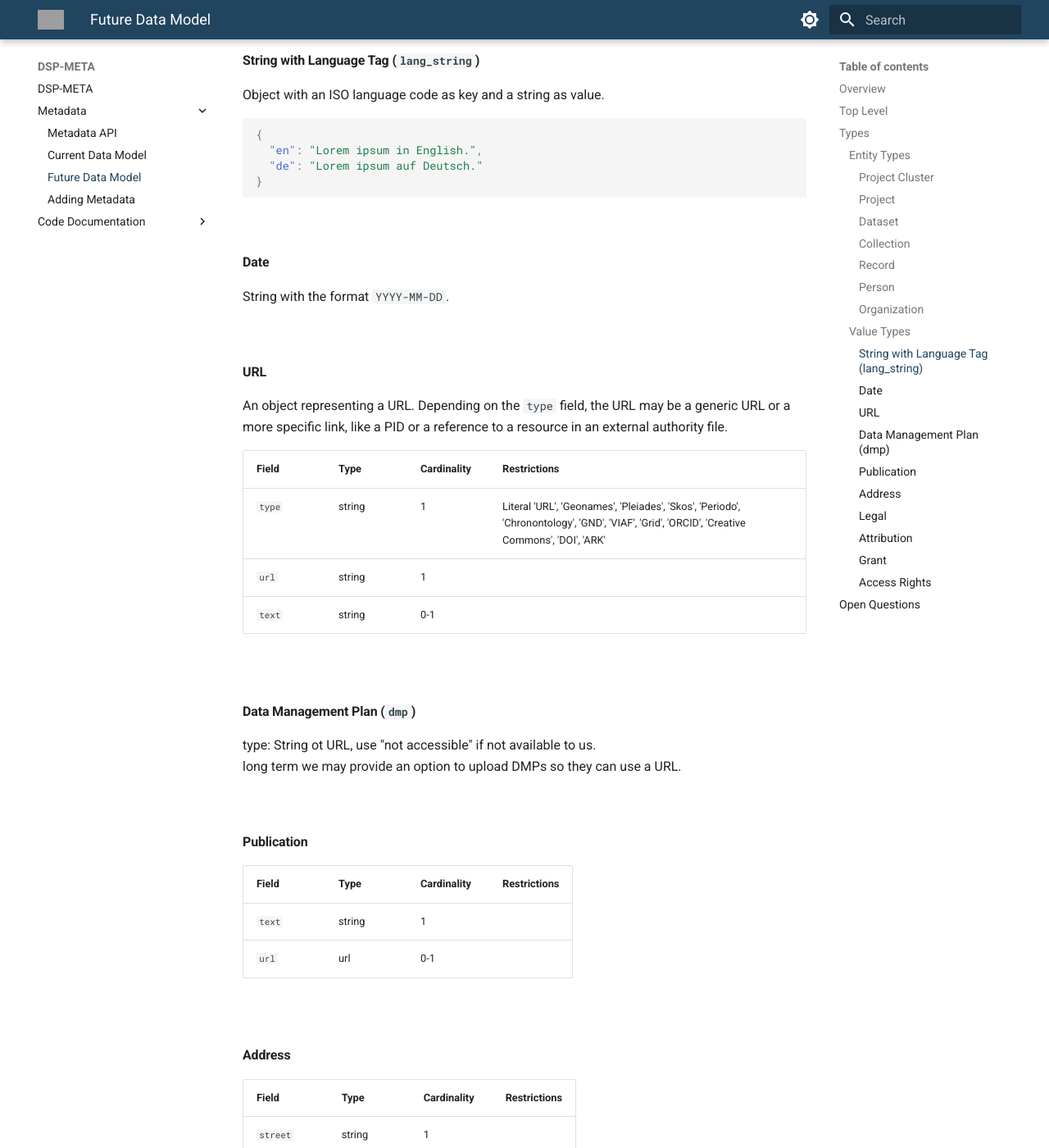
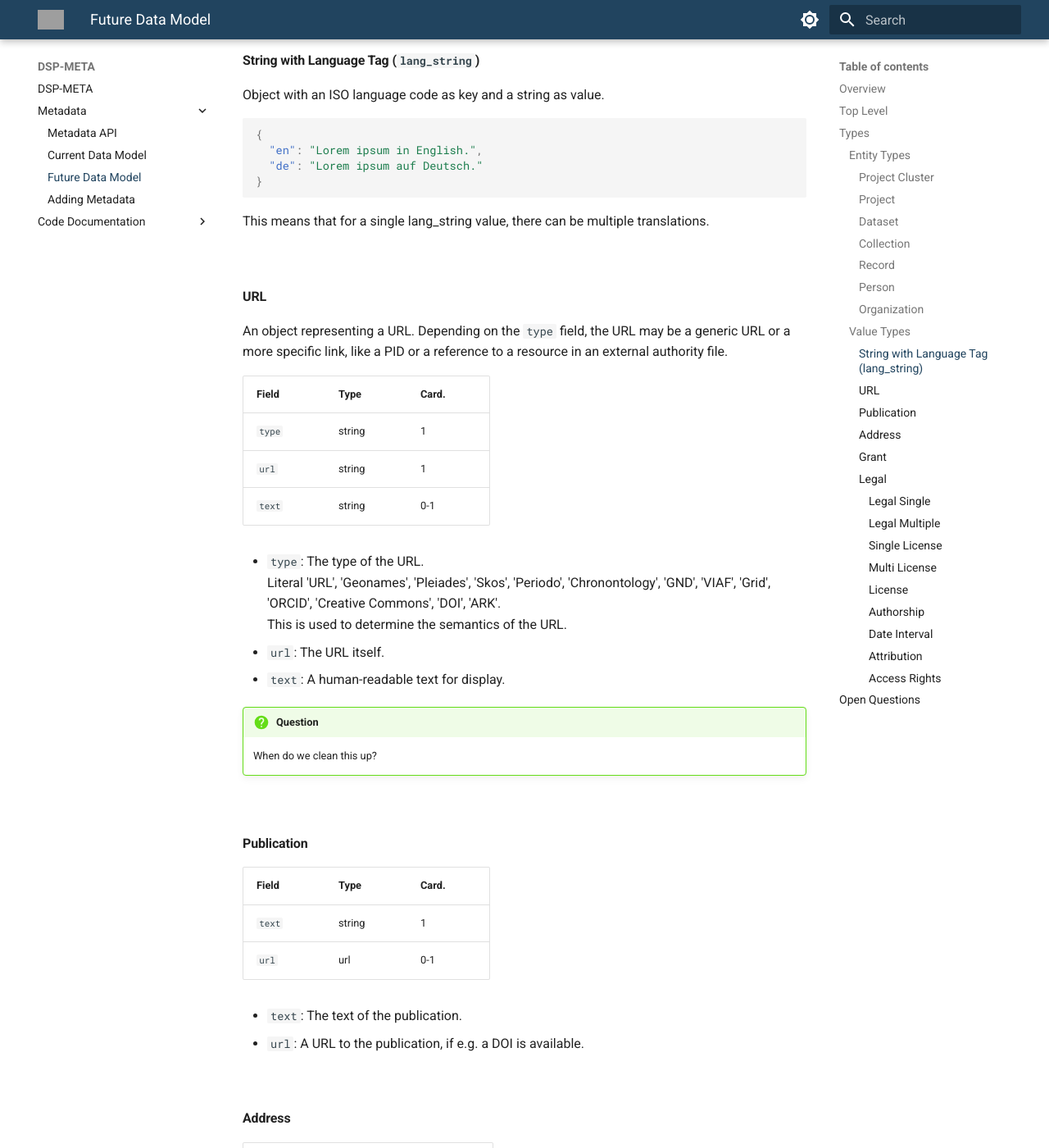
Before and after one commit to dasch-swiss/dsp-meta, an MkDocs documentation site: the page built from docs/data/future-datamodel.md, in a window 1280 px wide and 1400 px high, scrolled down 14943 px. Shown: the whole window at 82% size. Built offline with MkDocs 1.6.1 and Material for MkDocs 9.7.7, drawn with Linux system fonts in a browser that asks for light colours; some of the changed text lies outside the part shown; grey boxes are pictures that could not be loaded.

Commit message:
Update future-datamodel.md

````diff
--- a/docs/data/future-datamodel.md
+++ b/docs/data/future-datamodel.md
@@ -329,20 +329,20 @@
 
 #### Record
 
-| Field          | Type          | Card. | WIP-Card. |
-| -------------- | ------------- | ----- | --------- |
-| `pid`          | id            | 1     | 1         |
-| `label`        | lang_string   | 1     | 1         |
-| `accessRights` | string        | 1     | 1         |
-| `legal`        | legalMultiple | 1     | 1         |
-| `howToCite`    | string        | 1     | 1         |
-| `publisher`    | string        | 1     | 1         |
-| `provenance`   | string        | 0-1   | 0-1       |
-| `dateCreated`  | date          | 0-1   | 0-1       |
-| `dateModified` | date          | 0-1   | 0-1       |
-| `typeOfData`   | string        | 0-1   | 0-1       |
-| `size`         | string        | 0-1   | 0-1       |
-| `audience`     | string        | 0-n   | 0-n       |
+| Field          | Type        | Card. | WIP-Card. |
+| -------------- | ----------- | ----- | --------- |
+| `pid`          | id          | 1     | 1         |
+| `label`        | lang_string | 1     | 1         |
+| `accessRights` | string      | 1     | 1         |
+| `legal`        | legalSingle | 1     | 1         |
+| `howToCite`    | string      | 1     | 1         |
+| `publisher`    | string      | 1     | 1         |
+| `provenance`   | string      | 0-1   | 0-1       |
+| `dateCreated`  | date        | 0-1   | 0-1       |
+| `dateModified` | date        | 0-1   | 0-1       |
+| `typeOfData`   | string      | 0-1   | 0-1       |
+| `size`         | string      | 0-1   | 0-1       |
+| `audience`     | string      | 0-n   | 0-n       |
 
 - `pid`: A unique persisten identifier (for now ARK URL) for the record.
 - `name`: The name of the record.
@@ -453,9 +453,7 @@
 }
 ```
 
-#### Date
-
-String with the format `YYYY-MM-DD`.
+This means that for a single lang_string value, there can be multiple translations.
 
 #### URL
 
@@ -465,67 +463,49 @@
 or a more specific link, like a PID
 or a reference to a resource in an external authority file.
 
-| Field  | Type   | Cardinality | Restrictions                                                                                                                                |
-| ------ | ------ | ----------- | ------------------------------------------------------------------------------------------------------------------------------------------- |
-| `type` | string | 1           | Literal 'URL', 'Geonames', 'Pleiades', 'Skos', 'Periodo', 'Chronontology', 'GND', 'VIAF', 'Grid', 'ORCID', 'Creative Commons', 'DOI', 'ARK' |
-| `url`  | string | 1           |                                                                                                                                             |
-| `text` | string | 0-1         |                                                                                                                                             |
+| Field  | Type   | Card. |
+| ------ | ------ | ----- |
+| `type` | string | 1     |
+| `url`  | string | 1     |
+| `text` | string | 0-1   |
 
+- `type`: The type of the URL.
+  Literal 'URL', 'Geonames', 'Pleiades', 'Skos', 'Periodo', 'Chronontology', 'GND', 'VIAF', 'Grid', 'ORCID',
+  'Creative Commons', 'DOI', 'ARK'.
+  This is used to determine the semantics of the URL.
+- `url`: The URL itself.
+- `text`: A human-readable text for display.
 
-#### Data Management Plan (`dmp`)
-
-type: String ot URL, use "not accessible" if not available to us.
-long term we may provide an option to upload DMPs so they can use a URL.
-
-<!-- TODO: make nice -->
-
+!!! question
+    When do we clean this up?
 
 #### Publication
 
-| Field  | Type   | Cardinality | Restrictions |
-| ------ | ------ | ----------- | ------------ |
-| `text` | string | 1           |              |
-| `url`  | url    | 0-1         |              |
+| Field  | Type   | Card. |
+| ------ | ------ | ----- |
+| `text` | string | 1     |
+| `url`  | url    | 0-1   |
+
+- `text`: The text of the publication.
+- `url`: A URL to the publication, if e.g. a DOI is available.
 
 #### Address
 
-| Field        | Type   | Cardinality | Restrictions |
-| ------------ | ------ | ----------- | ------------ |
-| `street`     | string | 1           |              |
-| `postalCode` | string | 1           |              |
-| `locality`   | string | 1           |              |
-| `country`    | string | 1           |              |
-| `canton`     | string | 0-1         |              |
-| `additional` | string | 0-1         |              |
+| Field        | Type   | Card. |
+| ------------ | ------ | ----- |
+| `street`     | string | 1     |
+| `postalCode` | string | 1     |
+| `locality`   | string | 1     |
+| `country`    | string | 1     |
+| `canton`     | string | 0-1   |
+| `additional` | string | 0-1   |
 
-#### Legal
-
-1. License: consists `licenseText`, `licenseUri` and `licenseDate`.
-2. Copright holder
-3. Authorship
-
-!!! question
-    Does that make sense like this? If so, adjust everywhere.
-
-<!-- TODO: maybe adjust everywhere else -->
-
-from project:
-
-| Field              | Type         | Card. | WIP Card. | Restrictions                                                         |
-| ------------------ | ------------ | ----- | --------- | -------------------------------------------------------------------- |
-| `licenses`         | license[]    | 1-n   | 1-n       | computed from the records if available and optionally added manually |
-| `copyrightHolders` | string[]     | 1-n   | 1-n       | computed from the records if available and optionally added manually |
-| `authorship`       | authorship[] | 1-n   | 1-n       | computed from the records if available and optionally added manually |
-| `licenseDates`     | dateInterval | 1     | 1         | computed from recods: Interval from earliest to latest licenseDate   |
-
-#### Attribution
-
-Modelled according to the [OpenAIRE guidelines](https://guidelines.openaire.eu/en/latest/data/field_contributor.html).
-
-| Field             | Type   | Cardinality | Restrictions                                  |
-| ----------------- | ------ | ----------- | --------------------------------------------- |
-| `contributor`     | id     | 1           | Person or Organization ID                     |
-| `contributorType` | string | 1-n         | controlled vocababulary according to OpenAIRE |
+- `street`: The street of the address.
+- `postalCode`: The postal code of the address.
+- `locality`: The locality of the address.
+- `country`: The country of the address.
+- `canton`: The canton of the address.
+- `additional`: Additional information about the address, if needed.
 
 #### Grant
 
@@ -536,12 +516,116 @@
 | `name`    | string | 0-1         |                            |
 | `url`     | url    | 0-1         |                            |
 
-#### Access Rights
+#### Legal
+
+There are two variants of the `legal` type: `legalSingle` and `legalMultiple`.
+They contain different subtypes.
+
+!!! question
+    Can we simplify this?
+
+##### Legal Single
+
+This model applies for a single record.
+
+| Field             | Type          | Card. | WIP Card. |
+| ----------------- | ------------- | ----- | --------- |
+| `license`         | singleLicense | 1     | 1         |
+| `copyrightHolder` | string        | 1     | 1         |
+| `authorship`      | authorship[]  | 1-n   | 1-n       |
 
 
-<!-- TODO: model type for accessRights as in https://guidelines.openaire.eu/en/latest/data/field_date.html -->
+| `licenseDate`     | date         | 1     | 1         |
 
-<!-- TODO: naming of open, restricted, etc. -- something like "full open access", "restricted open access" etc. -->
+##### Legal Multiple
+
+This model applies for projects, datasets and collections.
+
+| Field              | Type         | Card. | WIP Card. |
+| ------------------ | ------------ | ----- | --------- |
+| `licenses`         | MultiLicense | 1-n   | 1-n       |
+| `copyrightHolders` | string[]     | 1-n   | 1-n       |
+| `authorship`       | authorship[] | 1-n   | 1-n       |
+
+##### Single License
+
+| Field         | Type    | Card. | WIP Card. |
+| ------------- | ------- | ----- | --------- |
+| `license`     | license | 1     | 1         |
+| `licenseDate` | date    | 1     | 1         |
+
+##### Multi License
+
+| Field          | Type            | Card. | WIP Card. |
+| -------------- | --------------- | ----- | --------- |
+| `licenses`     | singleLicense[] | 1-n   | 1-n       |
+| `licenseDates` | dateInterval    | 1     | 1         |
+
+##### License
+
+| Field         | Type        | Card. | WIP Card. |
+| ------------- | ----------- | ----- | --------- |
+| `licenseText` | lang_string | 1     | 1         |
+| `licenseUri`  | url         | 1     | 1         |
+
+##### Authorship
+
+| Field    | Type   | Card. | WIP Card. |
+| -------- | ------ | ----- | --------- |
+| `author` | id     | 1     | 1         |
+| `role`   | string | 1     | 1         |
+
+##### Date Interval
+
+| Field       | Type | Card. | WIP Card. |
+| ----------- | ---- | ----- | --------- |
+| `startDate` | date | 1     | 1         |
+| `endDate`   | date | 1     | 1         |
+
+--
+
+Formerly from record:
+
+| Field             | Type       | Card. | WIP Card. | Restrictions                                          |
+| ----------------- | ---------- | ----- | --------- | ----------------------------------------------------- |
+| `license`         | license    | 1     | 1         | If not provided "Ask copyright holder for permission" |
+| `copyrightHolder` | string     | 1     | 1         | If not specified use project as copyright holder      |
+| `authorship`      | authorship | 1-n   | 1-n       | If not provided, "Author unknown"                     |
+| `licenseDate`     | authorship | 1     | 1         | If not provided, use creation date of the record      |
+
+Formerly from project:
+
+| Field              | Type         | Card. | WIP Card. | Restrictions                                                         |
+| ------------------ | ------------ | ----- | --------- | -------------------------------------------------------------------- |
+| `licenses`         | license[]    | 1-n   | 1-n       | computed from the records if available and optionally added manually |
+| `copyrightHolders` | string[]     | 1-n   | 1-n       | computed from the records if available and optionally added manually |
+| `authorship`       | authorship[] | 1-n   | 1-n       | computed from the records if available and optionally added manually |
+| `licenseDates`     | dateInterval | 1     | 1         | computed from recods: Interval from earliest to latest licenseDate   |
+
+!!! question
+    How do we deal with the string fallbacks, if things are modelled as types?
+
+##### Attribution
+
+Modelled according to the [OpenAIRE guidelines](https://guidelines.openaire.eu/en/latest/data/field_contributor.html).
+
+| Field             | Type   | Cardinality | Restrictions                                  |
+| ----------------- | ------ | ----------- | --------------------------------------------- |
+| `contributor`     | id     | 1           | Person or Organization ID                     |
+| `contributorType` | string | 1-n         | controlled vocababulary according to OpenAIRE |
+
+##### Access Rights
+
+
+TODO: model type for accessRights as in https://guidelines.openaire.eu/en/latest/data/field_date.html
+
+!!! question
+    Should we use more flattering terms?
+
+    - "Open" -> "Full Open Access"
+    - "Restricted" -> "Restricted Open Access"
+    - "Embargoed" -> "Embargoed"
+    - "Metadata only" -> "Metadata only"
 
 ## Open Questions
 
````
